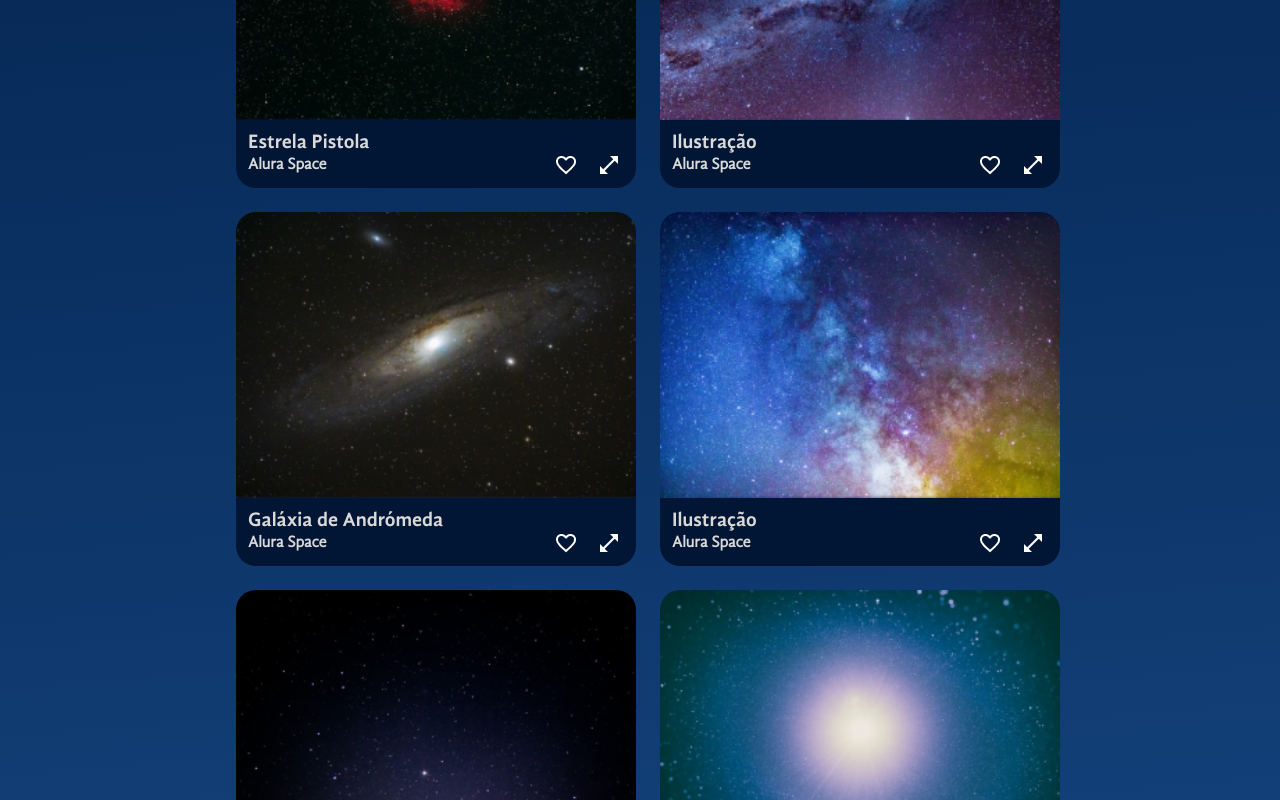
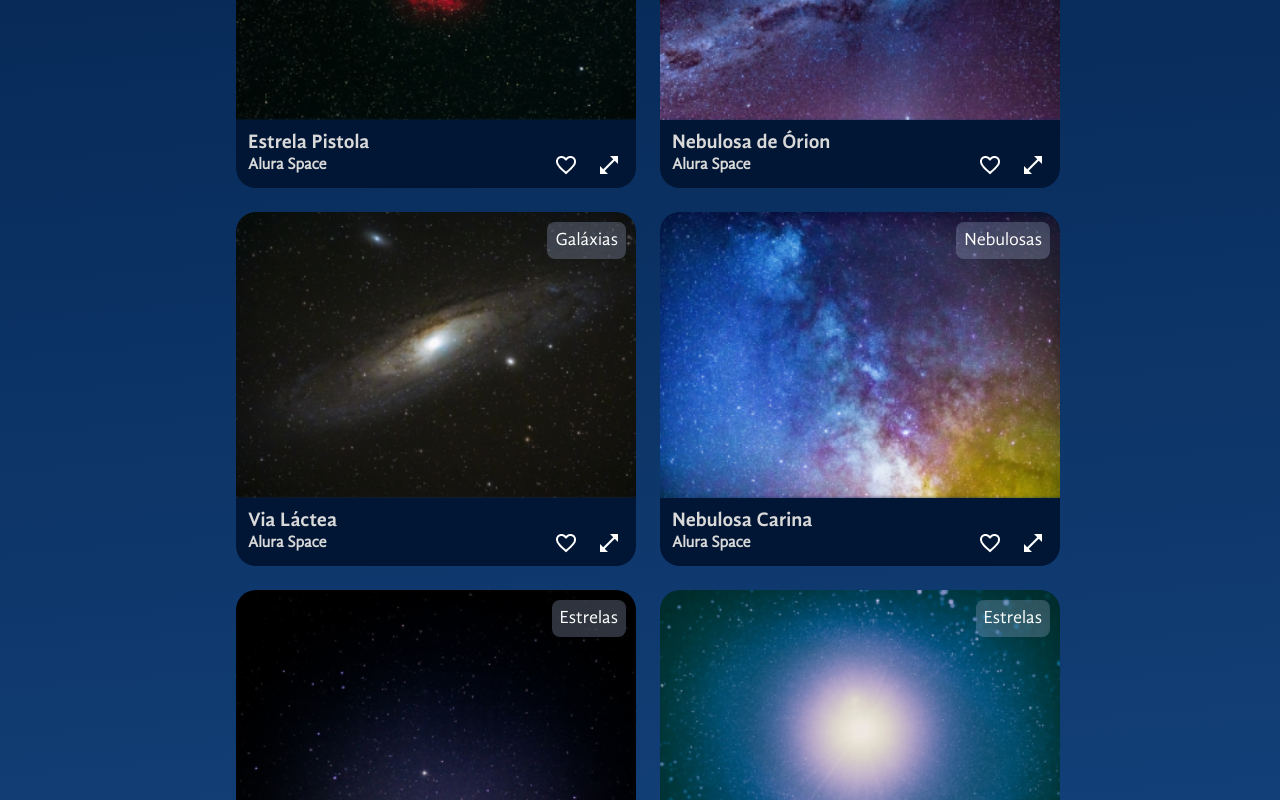
Before and after one commit to Caio-Pfaltzgraff/space-app, a React (Vite) app: page / in a window 1280 px wide. Shown: the part 1640-2440 px from the top of the page. Built offline with nearby package versions, Linux system fonts and the light colour scheme.

Commit message:
Adicionando badge nas imagens da galeria

```diff
--- a/src/components/Galeria/Imagem/index.jsx
+++ b/src/components/Galeria/Imagem/index.jsx
@@ -2,12 +2,14 @@ import styled from "styled-components"
 import IconButton from "../../IconButton";
 
 const Card = styled.figure`
+    position: relative;
     width: ${props => props.$expandida ? '90%' : "400px"};
     max-width: 100%;
     margin: 0;
     display: flex;
     flex-direction: column;
     & > img {
+        position: relative;
         max-width: 100%;
         border-radius: 20px 20px 0 0;
     }
@@ -36,6 +38,17 @@ const Card = styled.figure`
     }
 `;
 
+const Badger = styled.div`
+    position: absolute;
+    top: 10px;
+    right: 10px;
+    background-color: rgba(153, 169, 203, 0.3);
+    color: #FFF;
+    font-size: 18px;
+    padding: 8px 8px;
+    border-radius: 8px;
+`;
+
 const Imagem = ({ foto, expandida = false, aoZoomSolicitado, aoAlternarFavorito }) => {
 
     const iconeFavorito = foto.favorita ? "/icons/favorito-ativo.png" : "/icons/favorito.png"
@@ -43,6 +56,7 @@ const Imagem = ({ foto, expandida = false, aoZoomSolicitado, aoAlternarFavorito
     return (
         <Card $expandida={expandida} id={`foto-${foto.id}`}>
             <img src={foto.path} alt={foto.titulo} />
+            <Badger>{foto.tag}</Badger>
             <figcaption>
                 <h3>{foto.titulo}</h3>
                 <footer>
--- a/src/fotos.json
+++ b/src/fotos.json
@@ -4,69 +4,69 @@
     "fonte": "Alura Space",
     "path": "/images/galeria/foto-1.png",
     "id": "1",
-    "tagId": 2
+    "tag": "Galáxias"
   },
   {
-    "titulo": "Via Láctea",
+    "titulo": "Nebulosa da Hélice",
     "fonte": "Alura Space",
     "path": "/images/galeria/foto-2.png",
     "id": "2",
-    "tagId": 2
+    "tag": "Nebulosas"
   },
   {
     "titulo": "Lua: quarto minguante",
     "fonte": "Alura Space",
     "path": "/images/galeria/foto-3.png",
     "id": "3",
-    "tagId": 3
+    "tag": "Luas"
   },
   {
     "titulo": "Galáxia de Andrómeda",
     "fonte": "Alura Space",
     "path": "/images/galeria/foto-4.png",
     "id": "4",
-    "tagId": 2
+    "tag": "Galáxias"
   },
   {
     "titulo": "Estrela Pistola",
     "fonte": "Alura Space",
     "path": "/images/galeria/foto-5.png",
     "id": "5",
-    "tagId": 1
+    "tag": "Estrelas"
   },
   {
-    "titulo": "Ilustração",
+    "titulo": "Nebulosa de Órion",
     "fonte": "Alura Space",
     "path": "/images/galeria/foto-6.png",
     "id": "6",
-    "tagId": 4
+    "tag": "Nebulosas"
   },
   {
-    "titulo": "Galáxia de Andrómeda",
+    "titulo": "Via Láctea",
     "fonte": "Alura Space",
     "path": "/images/galeria/foto-7.png",
     "id": "7",
-    "tagId": 2
+    "tag": "Galáxias"
   },
   {
-    "titulo": "Ilustração",
+    "titulo": "Nebulosa Carina",
     "fonte": "Alura Space",
     "path": "/images/galeria/foto-8.png",
     "id": "8",
-    "tagId": 4
+    "tag": "Nebulosas"
   },
   {
     "titulo": "Céu estrelado",
     "fonte": "Alura Space",
     "path": "/images/galeria/foto-9.png",
     "id": "9",
-    "tagId": 1
+    "tag": "Estrelas"
   },
   {
-    "titulo": "Ilustração",
+    "titulo": "Estrela Fomalhaut",
     "fonte": "Alura Space",
     "path": "/images/galeria/foto-10.png",
     "id": "10",
-    "tagId": 1
+    "tag": "Estrelas"
   }
 ]
```
